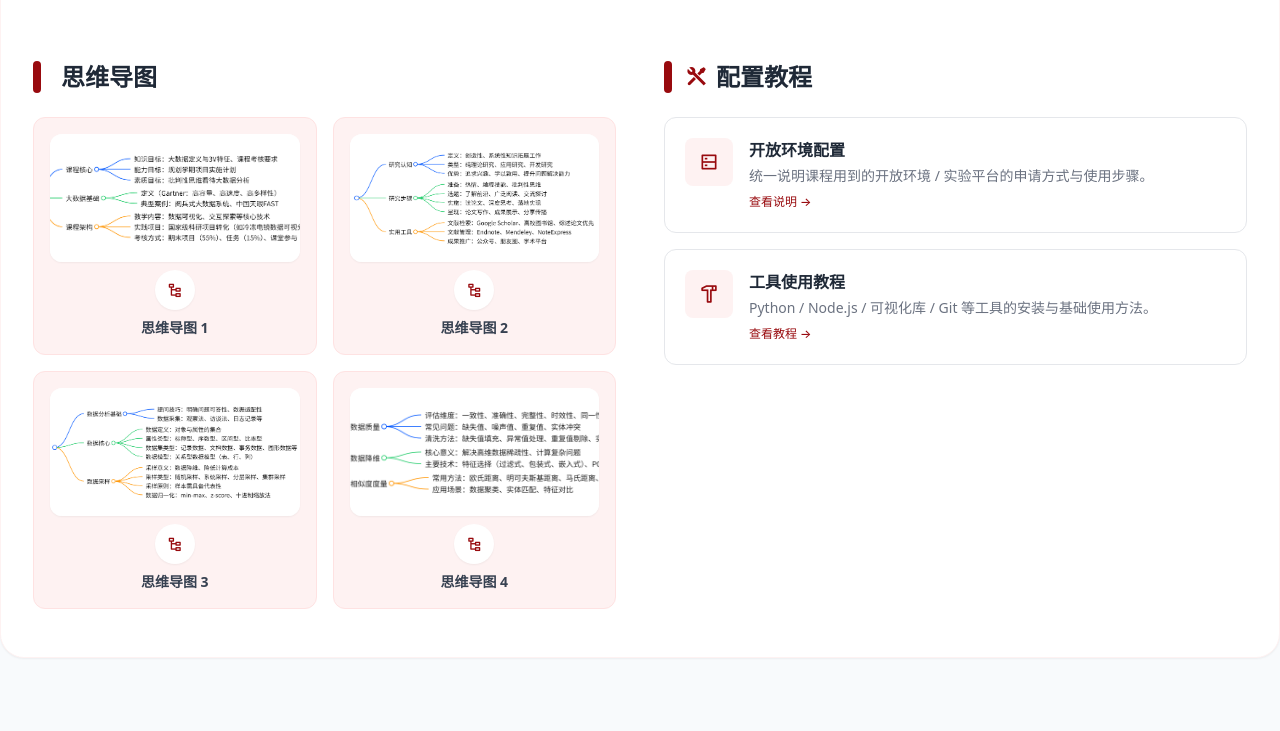
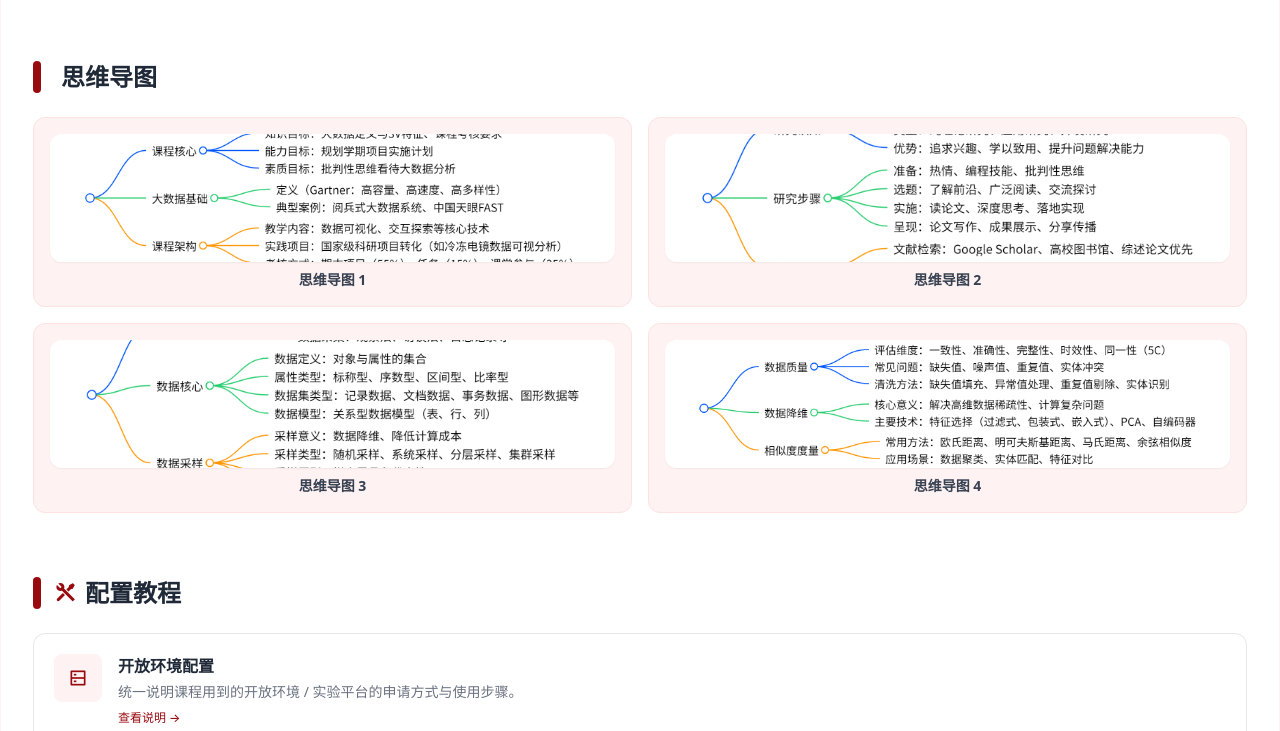
Before and after one commit to tangran0406-wq/Big-Data-Analytics-Practice-Final-Project, a website: page index.html in a window 1280 px wide. Shown: the part 1630-2361 px from the top of the page. Drawn offline with nearby package versions, Linux system fonts and the light colour scheme; some icons are missing.

Commit message:
Update index.html

```diff
--- a/index.html
+++ b/index.html
@@ -420,78 +420,58 @@
             </div>
           </div>
 
-          <!-- 教学视频：这一块已删除 -->
+          <!-- 教学视频：已删除 -->
 
-          <!-- 思维导图 + 配置教程 -->
-          <div class="grid grid-cols-1 lg:grid-cols-2 gap-12">
-            <!-- Mind maps -->
+          <!-- 思维导图（单独一行） -->
           <div>
-              <!-- 保持原来的链接，不动 -->
             <a href="assist/assist.html#mind-maps"
               class="inline-flex items-center text-2xl font-bold text-gray-800 mb-6 hover:text-primary transition-colors group">
               <span class="w-2 h-8 bg-primary mr-3 rounded-full"></span>
               <i class="ri-mind-map-line mr-2 text-primary"></i>
               思维导图
             </a>
+            <!-- 下方这个框里放 4 张图 -->
             <div class="grid grid-cols-2 gap-4">
               <!-- 思维导图 1 -->
               <a href="assist/assist.html#mind-maps"
-                  class="block p-4 bg-red-50 rounded-xl border border-red-100 hover:border-primary/30 hover:shadow-md transition-all group/item text-center">
-                  <!-- 预览图，仅展示 -->
+                class="block p-4 bg-red-50 rounded-xl border border-red-100 hover:border-primary/30 hover:shadow-md transition-all text-center group/item">
                 <div class="w-full h-32 mx-auto mb-2 rounded-xl overflow-hidden bg-white shadow-sm">
                   <img src="assist/1.png" alt="思维导图 1"
                     class="w-full h-full object-cover group-hover/item:scale-105 transition-transform">
-                  </div>
-                  <!-- 原来的图标 & 文本保留 -->
-                  <div
-                    class="w-10 h-10 mx-auto bg-white rounded-full flex items-center justify-center text-primary mb-2 shadow-sm group-hover/item:scale-110 transition-transform">
-                    <i class="ri-node-tree"></i>
                 </div>
                 <div class="text-sm font-semibold text-gray-700 group-hover/item:text-primary">思维导图 1</div>
               </a>
               <!-- 思维导图 2 -->
               <a href="assist/assist.html#mind-maps"
-                  class="block p-4 bg-red-50 rounded-xl border border-red-100 hover:border-primary/30 hover:shadow-md transition-all group/item text-center">
+                class="block p-4 bg-red-50 rounded-xl border border-red-100 hover:border-primary/30 hover:shadow-md transition-all text-center group/item">
                 <div class="w-full h-32 mx-auto mb-2 rounded-xl overflow-hidden bg-white shadow-sm">
                   <img src="assist/2.png" alt="思维导图 2"
                     class="w-full h-full object-cover group-hover/item:scale-105 transition-transform">
-                  </div>
-                  <div
-                    class="w-10 h-10 mx-auto bg-white rounded-full flex items-center justify-center text-primary mb-2 shadow-sm group-hover/item:scale-110 transition-transform">
-                    <i class="ri-node-tree"></i>
                 </div>
                 <div class="text-sm font-semibold text-gray-700 group-hover/item:text-primary">思维导图 2</div>
               </a>
               <!-- 思维导图 3 -->
               <a href="assist/assist.html#mind-maps"
-                  class="block p-4 bg-red-50 rounded-xl border border-red-100 hover:border-primary/30 hover:shadow-md transition-all group/item text-center">
+                class="block p-4 bg-red-50 rounded-xl border border-red-100 hover:border-primary/30 hover:shadow-md transition-all text-center group/item">
                 <div class="w-full h-32 mx-auto mb-2 rounded-xl overflow-hidden bg-white shadow-sm">
                   <img src="assist/3.png" alt="思维导图 3"
                     class="w-full h-full object-cover group-hover/item:scale-105 transition-transform">
-                  </div>
-                  <div
-                    class="w-10 h-10 mx-auto bg-white rounded-full flex items-center justify-center text-primary mb-2 shadow-sm group-hover/item:scale-110 transition-transform">
-                    <i class="ri-node-tree"></i>
                 </div>
                 <div class="text-sm font-semibold text-gray-700 group-hover/item:text-primary">思维导图 3</div>
               </a>
               <!-- 思维导图 4 -->
               <a href="assist/assist.html#mind-maps"
-                  class="block p-4 bg-red-50 rounded-xl border border-red-100 hover:border-primary/30 hover:shadow-md transition-all group/item text-center">
+                class="block p-4 bg-red-50 rounded-xl border border-red-100 hover:border-primary/30 hover:shadow-md transition-all text-center group/item">
                 <div class="w-full h-32 mx-auto mb-2 rounded-xl overflow-hidden bg-white shadow-sm">
                   <img src="assist/4.png" alt="思维导图 4"
                     class="w-full h-full object-cover group-hover/item:scale-105 transition-transform">
-                  </div>
-                  <div
-                    class="w-10 h-10 mx-auto bg-white rounded-full flex items-center justify-center text-primary mb-2 shadow-sm group-hover/item:scale-110 transition-transform">
-                    <i class="ri-node-tree"></i>
                 </div>
                 <div class="text-sm font-semibold text-gray-700 group-hover/item:text-primary">思维导图 4</div>
               </a>
             </div>
           </div>
 
-            <!-- 配置教程 -->
+          <!-- 配置教程（单独一行） -->
           <div>
             <a href="assist/assist.html#tutorials"
               class="inline-flex items-center text-2xl font-bold text-gray-800 mb-6 hover:text-primary transition-colors group">
@@ -531,10 +511,10 @@
               </a>
             </div>
           </div>
-          </div>
 
         </div>
       </section>
+
 
       <!-- ================= 互动区 ================= -->
       <section id="community" class="py-12 max-w-7xl mx-auto px-4 sm:px-6 lg:px-8 mb-20 scroll-mt-24">
@@ -697,7 +677,7 @@
       <div class="flex flex-col mb-6 md:mb-0">
         <p class="text-lg font-bold">大数据分析实践课程平台</p>
         <p class="text-sm text-red-200 mt-2">
-          © 2024 All rights reserved. 依托教育改革，AI驱动全链路智能化
+          © 2025 All rights reserved. 依托教育改革，AI驱动全链路智能化
         </p>
       </div>
 
```
Lines whose indentation alone changed are shown as unchanged.
